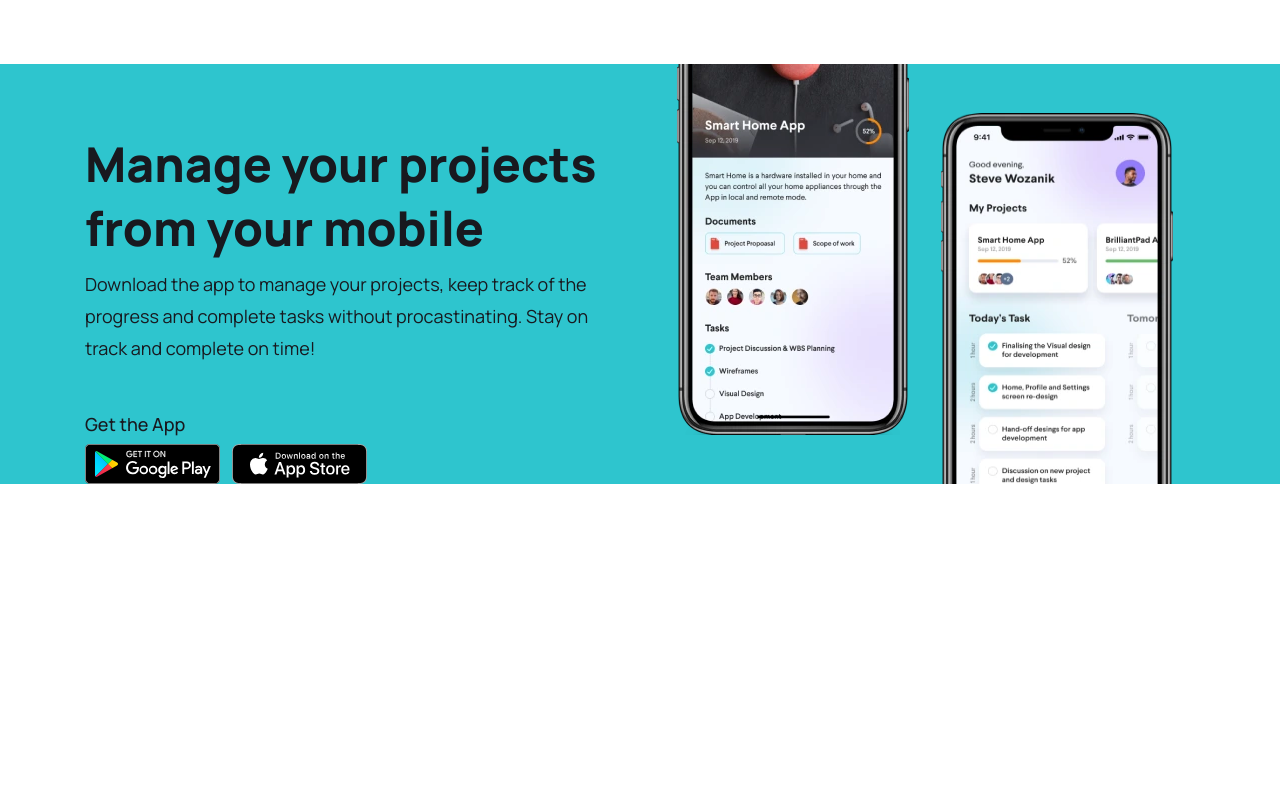
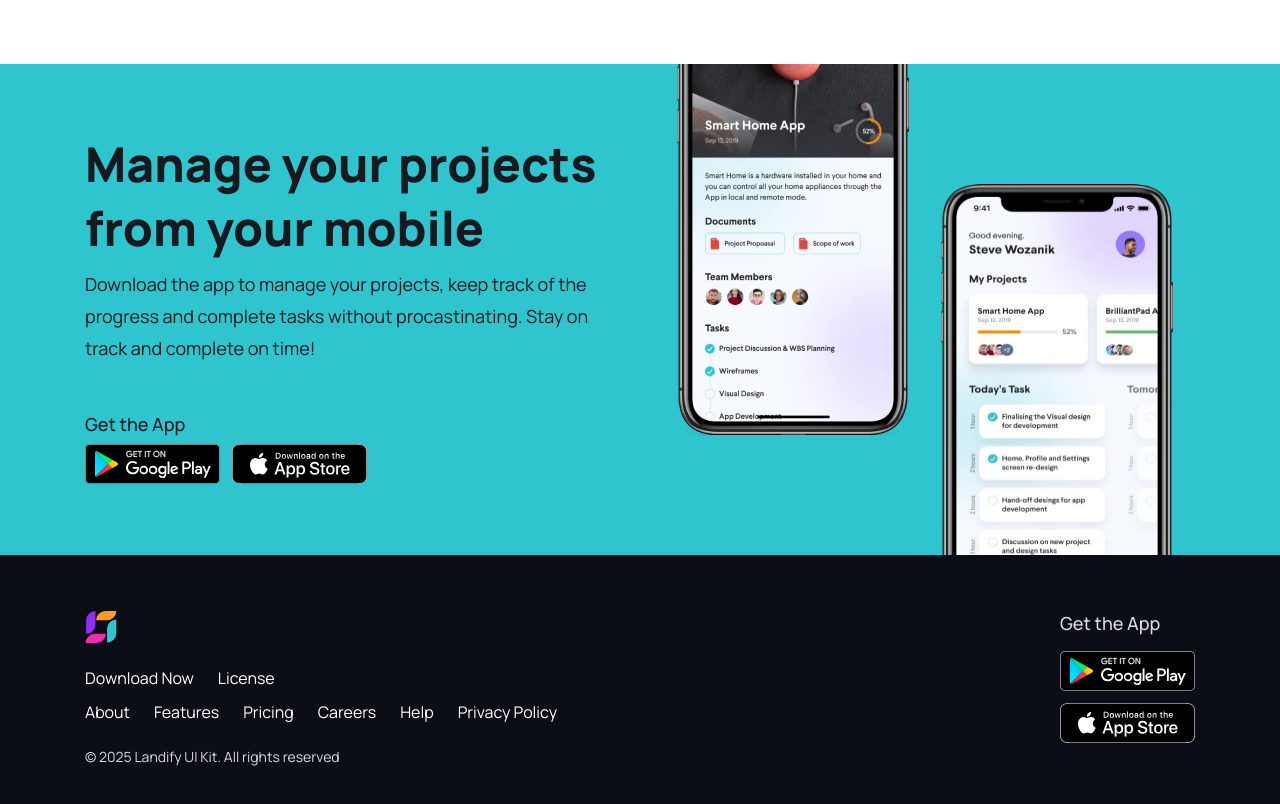
Before and after one commit to surovegor/landify, a plain HTML site: page index.html in a window 1280 px wide. Shown: the part 4147-4951 px from the top of the page. Before the commit the page ends 4631 px from the top, so only its background shows below. Drawn offline with Linux system fonts and the light colour scheme.

Commit message:
feat: add footer component

```diff
--- a/index.html
+++ b/index.html
@@ -258,8 +258,36 @@
     </section>
   </main>
 
-  <footer>
-
+  <footer class="footer">
+    <div class="container">
+      <div class="footer__wrapper">
+        <div class="footer__wrapper-left">
+          <img src="./images/logo.svg" width="32" height="32" loading="lazy" alt="Landify">
+          <nav class="footer__menu">
+            <ul class="footer__menu-list">
+              <li class="footer__menu-item"><a href="#" class="footer__menu-link">Download Now</a></li>
+              <li class="footer__menu-item"><a href="#" class="footer__menu-link">License</a></li>
+            </ul>
+            <ul class="footer__menu-list">
+              <li class="footer__menu-item"><a href="#" class="footer__menu-link">About</a></li>
+              <li class="footer__menu-item"><a href="#" class="footer__menu-link">Features</a></li>
+              <li class="footer__menu-item"><a href="#" class="footer__menu-link">Pricing</a></li>
+              <li class="footer__menu-item"><a href="#" class="footer__menu-link">Careers</a></li>
+              <li class="footer__menu-item"><a href="#" class="footer__menu-link">Help</a></li>
+              <li class="footer__menu-item"><a href="#" class="footer__menu-link">Privacy Policy</a></li>
+            </ul>
+          </nav>
+          <div class="footer__right">© <span class="year"></span> Landify UI Kit. All rights reserved</div>
+        </div>
+        <div class="footer__wrapper-right">
+          <p class="footer__hint">Get the App</p>
+          <div class="social social-wrap">
+            <a href="#"><img src="./images/googleplay.svg" class="social__app-banner" width="135" height="40" alt="App Store" loading="lazy"></a>
+            <a href="#"><img src="./images/appstore.svg" class="social__app-banner" width="135" height="40" alt="Google Play" loading="lazy"></a>
+          </div>
+        </div>
+      </div>
+    </div>
   </footer>
 </body>
 </html>
--- a/scripts/main.js
+++ b/scripts/main.js
@@ -18,3 +18,5 @@ burgerButton.addEventListener('click', () => {
   burgerButton.classList.toggle('active');
   header.classList.toggle('menu-opened');
 });
+
+document.querySelector('.year').textContent = new Date().getFullYear();
--- a/styles/main.css
+++ b/styles/main.css
@@ -455,7 +455,7 @@ img {
   line-height: 28px;
 }
 .reviews__post {
-  color: rgba(150, 155, 171, 1);
+  color: rgb(150, 155, 171);
   font-weight: 500;
   font-size: 14px;
 }
@@ -684,7 +684,7 @@ img {
   }
 }
 .download {
-  background-color: rgb(46, 197, 206);
+  background-color: #2EC5CE;
 }
 .download__title {
   font-size: 48px;
@@ -705,6 +705,7 @@ img {
   display: grid;
   grid-template-columns: repeat(2, 1fr);
   gap: 74px;
+  min-height: 491px;
 }
 .download__content {
   max-width: 540px;
@@ -719,11 +720,17 @@ img {
 .download__image--bottom {
   align-self: flex-end;
 }
-@media (max-width: 884px) {
+@media (max-width: 1050px) {
+  .download__wrapper {
+    gap: 10px;
+  }
+}
+@media (max-width: 868px) {
   .download__wrapper {
     display: grid;
     grid-template-columns: 1fr;
     gap: 74px;
+    min-height: auto;
   }
   .download__images {
     display: none;
@@ -738,3 +745,56 @@ img {
     line-height: 30px;
   }
 }
+.footer {
+  background-color: #0B0D17;
+  color: #fff;
+  padding-block: 56px;
+}
+.footer__wrapper {
+  display: flex;
+  justify-content: space-between;
+}
+.footer__menu-list {
+  display: flex;
+  gap: 24px;
+  font-size: 16px;
+}
+.footer__menu {
+  padding-block: 24px;
+  display: flex;
+  flex-direction: column;
+  gap: 12px;
+}
+.footer__right {
+  color: #D9DBE1;
+  font-size: 14px;
+}
+.footer__hint {
+  font-weight: 500;
+  color: #D9DBE1;
+  margin-bottom: 16px;
+}
+.social-wrap {
+  flex-direction: column;
+}
+.footer__menu-link:hover {
+  color:  rgb(46, 197, 206);
+  transition: .3s;
+}
+@media (max-width: 660px) {
+  .footer__menu-list {
+    flex-direction: column;
+  }
+  .footer {
+    padding-block: 32px;
+    padding-inline: 10px;
+  }
+}
+@media (max-width: 308px) {
+  .footer__wrapper {
+    flex-direction: column;
+  }
+  .footer__wrapper-right {
+    margin-top: 50px;
+  }
+}
```
Also changed, not shown: images/logo.svg (added).
